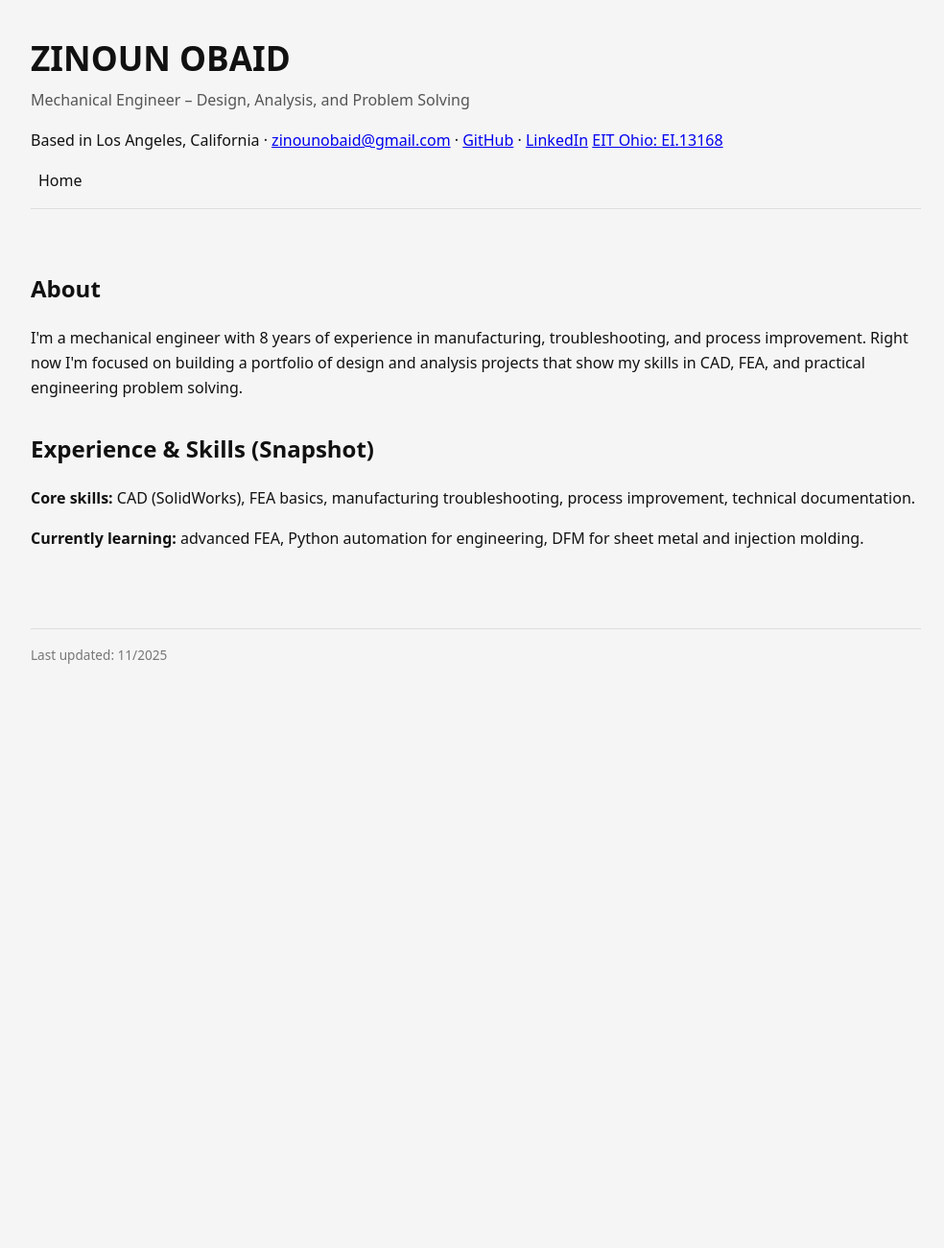
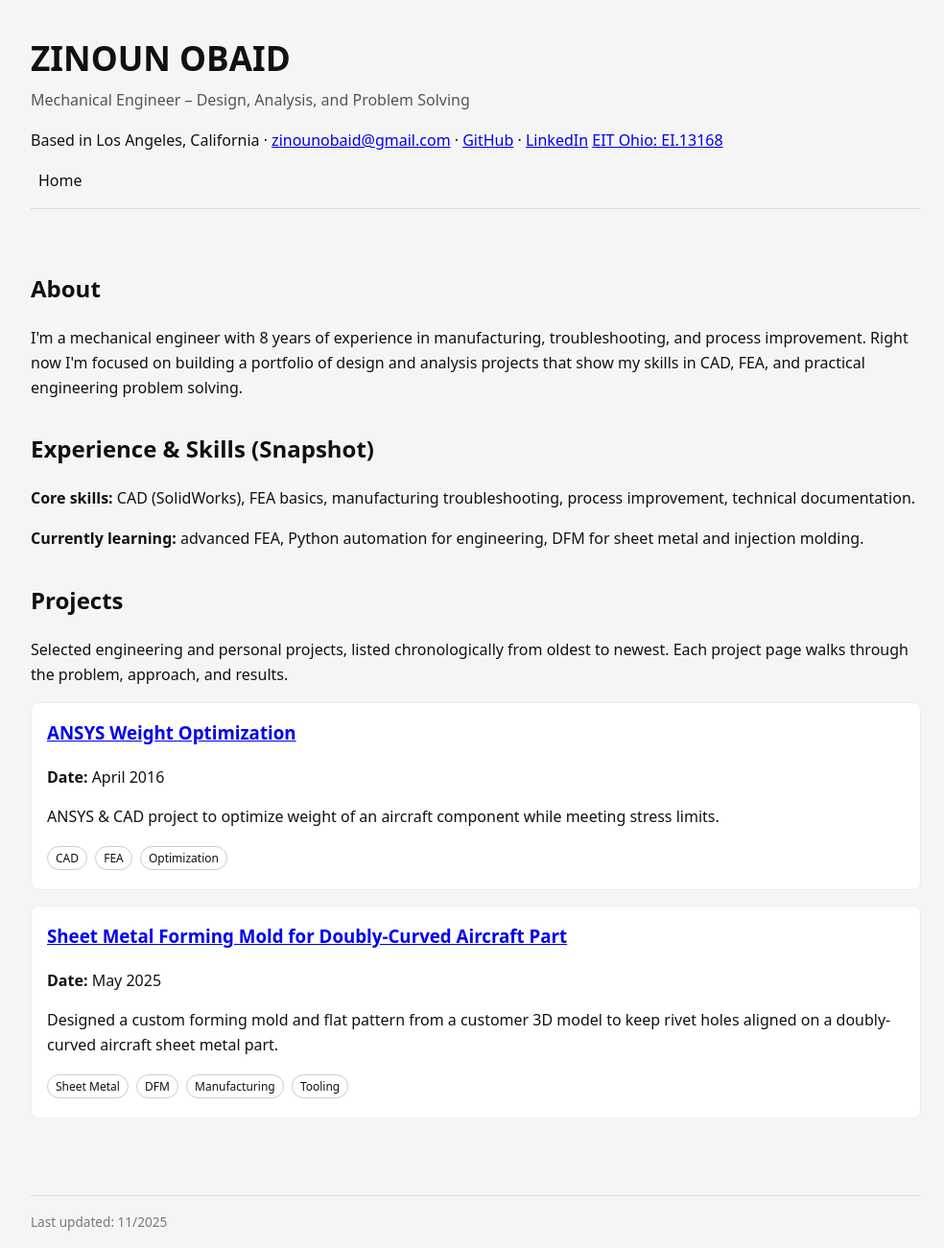
Before and after one commit to zinounobaid/zinounobaid.github.io, a Jekyll site: the page built from index.html, in a window 1280 px wide. Shown: the whole page at 96% size, without its empty margins (144-1128 px from the left). Built offline with Jekyll 4.4.1, drawn with Linux system fonts in a browser that asks for light colours; before the commit the page ends 900 px from its top, so only the background shows below that.

Commit message:
Add projects section with dynamic project listing

```diff
--- a/index.html
+++ b/index.html
@@ -23,3 +23,37 @@ title: "Mechanical Engineer Portfolio – Zinoun Obaid"
     DFM for sheet metal and injection molding.
   </p>
 </section>
+<section>
+  <h2>Projects</h2>
+  <p>
+    Selected engineering and personal projects, listed chronologically from oldest to newest.
+    Each project page walks through the problem, approach, and results.
+  </p>
+
+  <ul class="project-list">
+    {% assign projects = site.pages | where:"in_projects_index", true | sort:"date" %}
+    {% for project in projects %}
+      <li class="project">
+        <h3>
+          <a href="{{ project.url }}">{{ project.title }}</a>
+        </h3>
+
+        {% if project.date %}
+          <p><strong>Date:</strong> {{ project.date | date: "%B %Y" }}</p>
+        {% endif %}
+
+        {% if project.summary %}
+          <p>{{ project.summary }}</p>
+        {% endif %}
+
+        {% if project.tags %}
+          <div>
+            {% for tag in project.tags %}
+              <span class="pill">{{ tag }}</span>
+            {% endfor %}
+          </div>
+        {% endif %}
+      </li>
+    {% endfor %}
+  </ul>
+</section>
```
